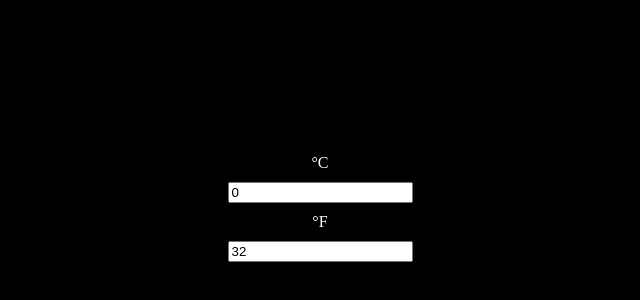
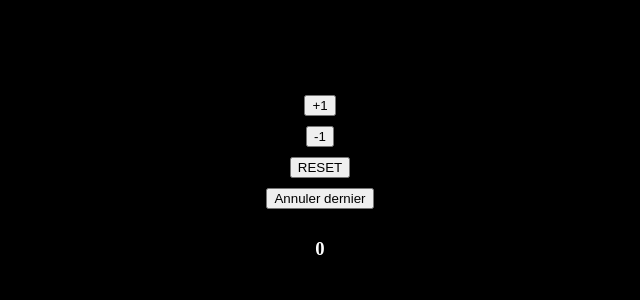
Before and after one commit to TheoGeneste/INTRO_REACT_JANVIER2026, a React (Vite) app: page / in a window 1280 px wide. Shown: the part 192-492 px from the top of the page, without its empty margins (320-960 px from the left). Built offline with nearby package versions, Linux system fonts and the light colour scheme.

Commit message:
Exercice CompteurBis de exo_bis.md

```diff
--- a/src/App.jsx
+++ b/src/App.jsx
@@ -6,6 +6,7 @@ import DevineNombre from './pages/DevineNombre';
 import Compteur from './pages/Compteur';
 import Citations from './pages/Citations';
 import Convertisseur from './pages/Convertisseur';
+import CompteurBis from './pages/CompteurBis';
 
 function App() {
   // variable,setVariable
@@ -35,7 +36,8 @@ function App() {
       {/* <DevineNombre /> */}
       {/* <Compteur /> */}
       {/* <Citations /> */}
-      <Convertisseur />
+      {/* <Convertisseur /> */}
+      <CompteurBis/>
     </>
   )
 }
--- /dev/null
+++ b/src/pages/CompteurBis.jsx
@@ -0,0 +1,50 @@
+import { useState } from "react";
+
+const CompteurBis = () => {
+    // État count avec une valeur par défaut à 0
+    const [count, setCount] = useState(0);
+    // État history avec une valeut par défaut tableau vide []
+    const [history, setHistory] = useState([]);
+    const [click, setClick] = useState(0);
+
+    return <>
+        {/* Bouton + 1 -> Lorsque j'appuis sur ce bouton j'ajoute 1 à count et je push cette valeur dans history */}
+        <button onClick={() => {
+            setCount(count + 1);
+            setHistory([...history, count])
+            setClick(click+1)
+        }}>+1</button>
+        {/* Bouton - 1 -> Lorsque j'appuis sur ce bouton je soustrait 1 à count et je push cette valeur dans
+        history */}
+        <button onClick={() => {
+            setCount(count - 1);
+            setHistory([...history, count])
+            setClick(click+1)
+        }}>-1</button>
+        {/* Bouton reset -> lorque j'appuis sur ce bouton je met count à 0 et je remet mon tableau histoy
+        à un tableau vide */}
+        <button onClick={() => {
+            setCount(0);
+            // setHistory([]);
+            // setClick(0)
+            setHistory([...history, count]);
+            setClick(click+1)
+        }}>RESET</button>
+        <button onClick={() => {
+            if (history.length>0) {
+                setCount(history.pop());
+            }
+        }}>Annuler dernier</button>
+        {/* h3 qui affiche count */}
+        <h3>{count}</h3>
+        {/* Créé un ul */}
+        <ul>
+            {/* Faire un .map sur history et pour chaque element afficher un li */}
+            {history.map((element) => {
+                return <li>{element}</li>
+            })}
+        </ul>
+    </>;
+}
+
+export default CompteurBis;
```
Also changed, not shown: 1 other file (tests, documents, lock files or other folders).
